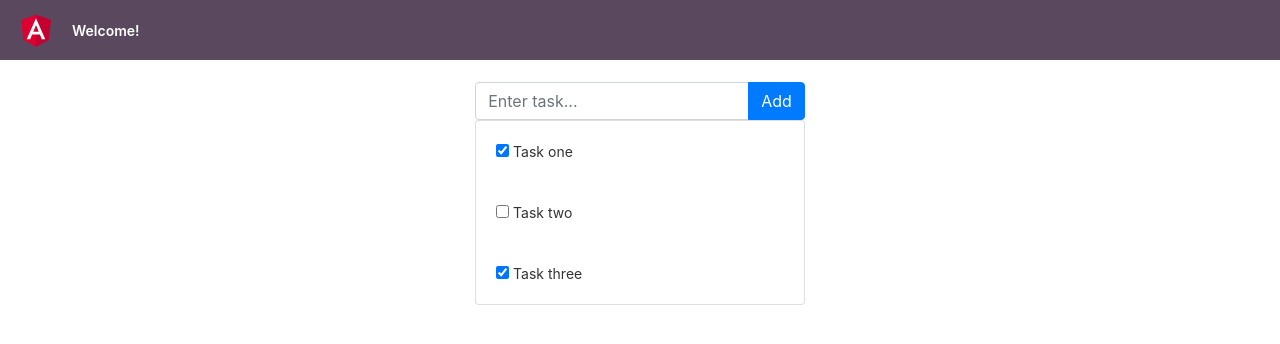
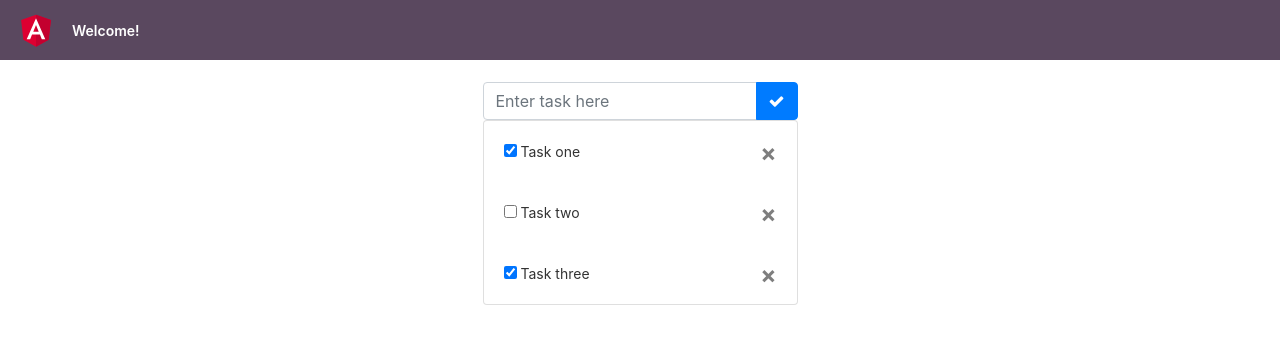
Before and after one commit to nmajidpour/angular-todo-app, an Angular app: page / in a window 1280 px wide. Shown: the top 344 px of the page. Built offline with nearby package versions, Linux system fonts and the light colour scheme; data requests are answered from the project's data file.

Commit message:
Added delete event handler via http delete

```diff
--- a/angular.json
+++ b/angular.json
@@ -25,7 +25,8 @@
             ],
             "styles": [
               "src/styles.css",
-              "node_modules/bootstrap/dist/css/bootstrap.min.css"
+              "node_modules/bootstrap/dist/css/bootstrap.min.css",
+              "node_modules/font-awesome/css/font-awesome.css"
             ],
             "scripts": [
               "node_modules/jquery/dist/jquery.min.js",
--- a/package.json
+++ b/package.json
@@ -19,7 +19,9 @@
     "@angular/platform-browser": "~9.0.6",
     "@angular/platform-browser-dynamic": "~9.0.6",
     "@angular/router": "~9.0.6",
+    "angular-font-awesome": "^3.1.2",
     "bootstrap": "^4.5.2",
+    "font-awesome": "^4.7.0",
     "jquery": "^3.5.1",
     "rxjs": "~6.5.4",
     "tslib": "^1.10.0",
--- a/src/app/components/add-todo/add-todo.component.html
+++ b/src/app/components/add-todo/add-todo.component.html
@@ -1,6 +1,6 @@
 <div class="input-group">
-    <input type="text" name="task" class="form-control" placeholder="Enter task..." [(ngModel)]="task">
+    <input type="text" name="task" class="form-control" placeholder="Enter task here" [(ngModel)]="task">
     <div class="input-group-append">
-      <button class="btn btn-primary" type="button" (click)= "saveTask()">Add</button>
+      <button class="btn btn-primary" type="button" title="Save Task!" (click)= "saveTask()"><i class="fa fa-check"></i></button>
     </div>
 </div>
--- a/src/app/components/add-todo/add-todo.component.ts
+++ b/src/app/components/add-todo/add-todo.component.ts
@@ -1,5 +1,4 @@
 import { Component, OnInit, EventEmitter, Output } from '@angular/core';
-import { Todo } from 'src/app/models/Todo';
 
 @Component({
   selector: 'app-add-todo',
@@ -24,5 +23,4 @@ export class AddTodoComponent implements OnInit {
     }
     this.addTodo.emit(todo);
   }
-
 }
--- a/src/app/components/todo-item/todo-item.component.html
+++ b/src/app/components/todo-item/todo-item.component.html
@@ -1,4 +1,7 @@
 <div class="card-body">
     <input type="checkbox" [checked]="todo.completed" (change)="completeTodo(todo)">
     {{ todo.title }}
+    <button type="button" class="close" aria-label="Close" (click)="deleteTodo(todo)" title="Delete Task!">
+      <span aria-hidden="true">&times;</span>
+    </button>
 </div>
--- a/src/app/components/todo-item/todo-item.component.ts
+++ b/src/app/components/todo-item/todo-item.component.ts
@@ -1,4 +1,4 @@
-import { Component, OnInit, Input } from "@angular/core";
+import { Component, OnInit, Input,  EventEmitter, Output } from "@angular/core";
 import { Todo } from "src/app/models/Todo";
 import { TodoService } from 'src/app/services/todo.service';
 
@@ -9,6 +9,7 @@ import { TodoService } from 'src/app/services/todo.service';
 })
 export class TodoItemComponent implements OnInit {
   @Input() todo: Todo;
+  @Output() delTodo : EventEmitter<any> = new EventEmitter();
 
   constructor(private todoService: TodoService) {}
 
@@ -21,4 +22,10 @@ export class TodoItemComponent implements OnInit {
     todo.completed = !todo.completed;
     this.todoService.completeTodo(todo).subscribe();
   }
+
+  // deletes the selected todo
+  deleteTodo(todo: Todo)
+  {
+    this.delTodo.emit(this.todo);
+  }
 }
--- a/src/app/components/todos/todos.component.html
+++ b/src/app/components/todos/todos.component.html
@@ -1,5 +1,5 @@
 <app-add-todo (addTodo)="addTodo($event)"></app-add-todo>
 <div class="card">
-    <app-todo-item *ngFor="let todo of todos" [todo]="todo">
+    <app-todo-item *ngFor="let todo of todos" [todo]="todo" (delTodo)="deleteTodo($event)">
     </app-todo-item>
 </div>
--- a/src/app/components/todos/todos.component.ts
+++ b/src/app/components/todos/todos.component.ts
@@ -21,4 +21,11 @@ export class TodosComponent implements OnInit {
   {
     this.todoService.addTodo(todo).subscribe(todos => (this.todos.push(todo)));
   }
+
+  // deletes the selected todo from ui and db
+  deleteTodo(todo:Todo)
+  {
+    this.todos = this.todos.filter(t=> t.id != todo.id);
+    this.todoService.deleteTodo(todo).subscribe();
+  }
 }
--- a/src/app/services/todo.service.ts
+++ b/src/app/services/todo.service.ts
@@ -3,14 +3,14 @@ import { HttpClient, HttpHeaders } from "@angular/common/http";
 import { Todo } from "../models/Todo";
 import { Observable } from "rxjs";
 
-const headers = { 'content-type': 'application/json'}
+const headers = { "content-type": "application/json" };
 
 @Injectable({
   providedIn: "root",
 })
 export class TodoService {
   url: string = "http://localhost:3000/todos";
-  limit='?_limit=7';
+  limit = "?_limit=7";
 
   constructor(private http: HttpClient) {}
 
@@ -20,12 +20,17 @@ export class TodoService {
   }
 
   // adds the todo to the list
-  addTodo(todo:Todo): Observable<Todo> {
-    return this.http.post<Todo>(this.url, todo, {'headers':headers});
+  addTodo(todo: Todo): Observable<Todo> {
+    return this.http.post<Todo>(this.url, todo, { headers: headers });
   }
 
   // updates the status of todo
-  completeTodo(todo:Todo): Observable<Todo> {
-    return this.http.put<Todo>(this.url + `/${todo.id}`, todo, {'headers':headers});
+  completeTodo(todo: Todo): Observable<Todo> {
+    return this.http.put<Todo>(this.url + `/${todo.id}`, todo, { headers: headers });
+  }
+
+  // deletes the selected todo
+  deleteTodo(todo: Todo): Observable<Todo> {
+    return this.http.delete<Todo>(this.url + `/${todo.id}`, { headers: headers });
   }
 }
--- a/src/index.html
+++ b/src/index.html
@@ -2,7 +2,7 @@
 <html lang="en">
 <head>
   <meta charset="utf-8">
-  <title>AngularApp</title>
+  <title>Todo List!</title>
   <base href="/">
   <meta name="viewport" content="width=device-width, initial-scale=1">
   <link rel="icon" type="image/x-icon" href="favicon.ico">
```
Also changed, not shown: 1 other file (tests, documents, lock files or other folders).
